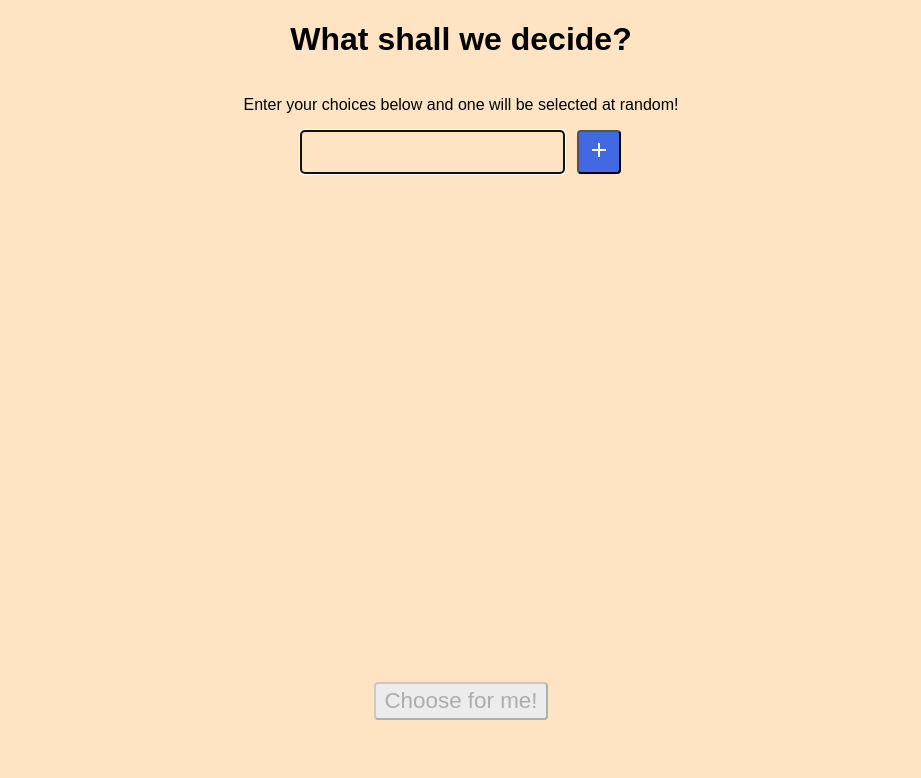
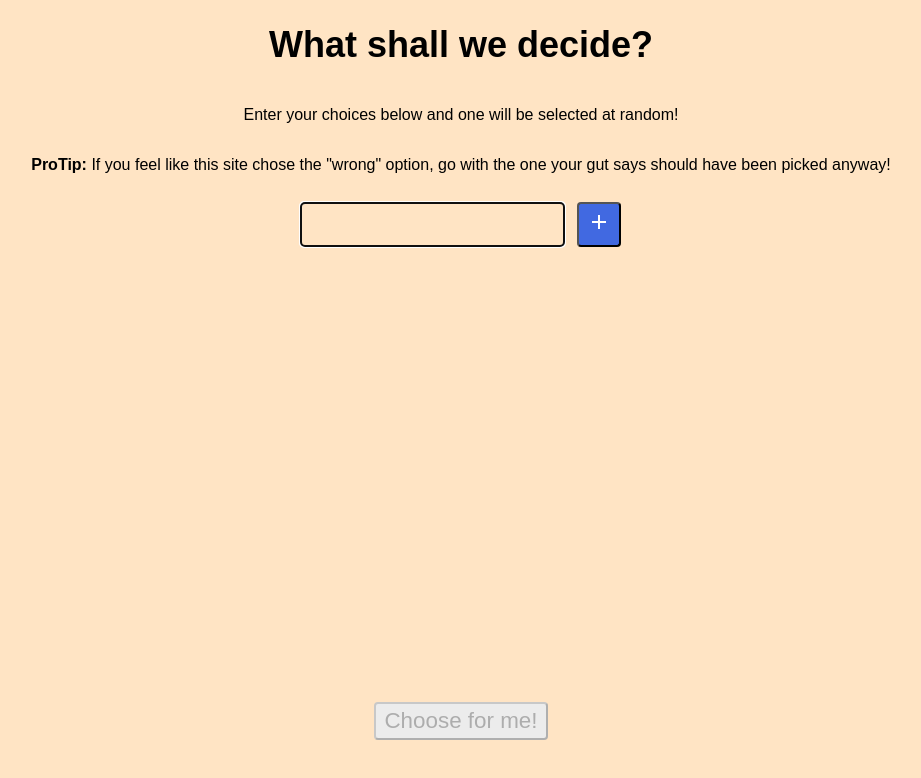
Before and after one commit to lukebatchelor/decider-app, a website: page src/index.html in a window 1280 px wide. Shown: the whole page, without its empty margins (179-1100 px from the left). Drawn offline with Linux system fonts and the light colour scheme.

Commit message:
More minor style adjustments

```diff
--- a/src/index.html
+++ b/src/index.html
@@ -36,6 +36,10 @@
       <div class="top">
         <h1 class="title">What shall we decide?</h1>
         <p>Enter your choices below and one will be selected at random!</p>
+        <p>
+          <strong>ProTip: </strong>If you feel like this site chose the "wrong"
+          option, go with the one your gut says should have been picked anyway!
+        </p>
         <form id="choice-form">
           <input type="text" name="choice-input" id="choice-input" autofocus />
           <button type="submit" class="add-button">
--- a/src/styles.css
+++ b/src/styles.css
@@ -2,6 +2,7 @@ html,
 body,
 .app {
   margin: 0;
+  padding: 0 12px;
   height: 100%;
   font-family: sans-serif;
   background-color: bisque;
@@ -37,7 +38,10 @@ button[disabled] {
   flex-shrink: 1;
 }
 .bottom {
-  margin-bottom: 80px;
+  margin-bottom: 60px;
+}
+.title {
+  font-size: 36px;
 }
 #choice-input {
   padding: 4px 8px;
@@ -52,6 +56,7 @@ button[disabled] {
   fill: white !important;
 }
 #choice-form {
+  margin-top: 12px;
   display: flex;
   justify-content: center;
 }
```
